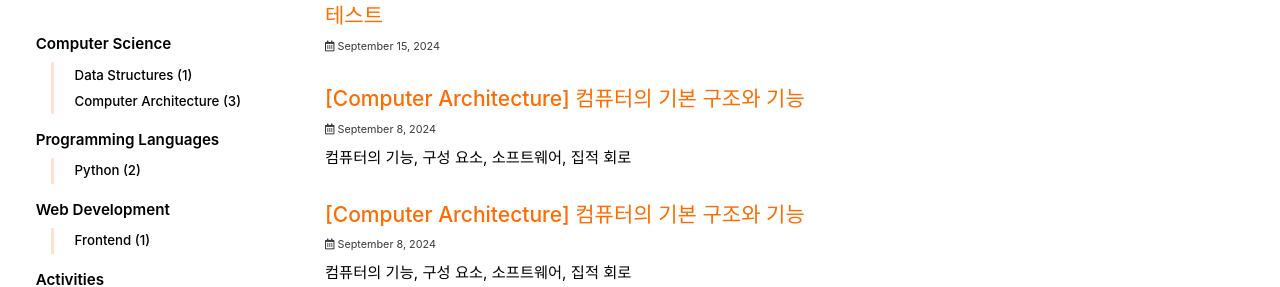
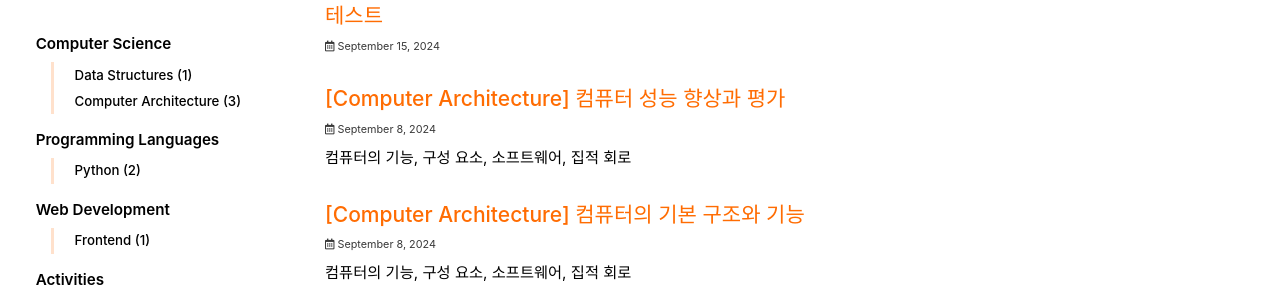
Before and after one commit to cchaeyoung/cchaeyoung.github.io, a Jekyll site: the page built from index.html, in a window 1280 px wide and 900 px high. Shown: the part 204-491 px from the top of the window. Built offline with Jekyll 4.4.1, drawn with Linux system fonts in a browser that asks for light colours; cached includes are drawn as plain includes; some web fonts are replaced; the list of posts is cut into pages by our own code.

Commit message:
docs: Update title

```diff
--- a/_posts/2024-09-15-test2.md
+++ b/_posts/2024-09-15-test2.md
@@ -1,5 +1,5 @@
 ---
-title: "[Computer Architecture] 컴퓨터의 기본 구조와 기능"
+title: "[Computer Architecture] 컴퓨터 성능 향상과 평가"
 excerpt: "컴퓨터의 기능, 구성 요소, 소프트웨어, 집적 회로"
 
 categories:
```
